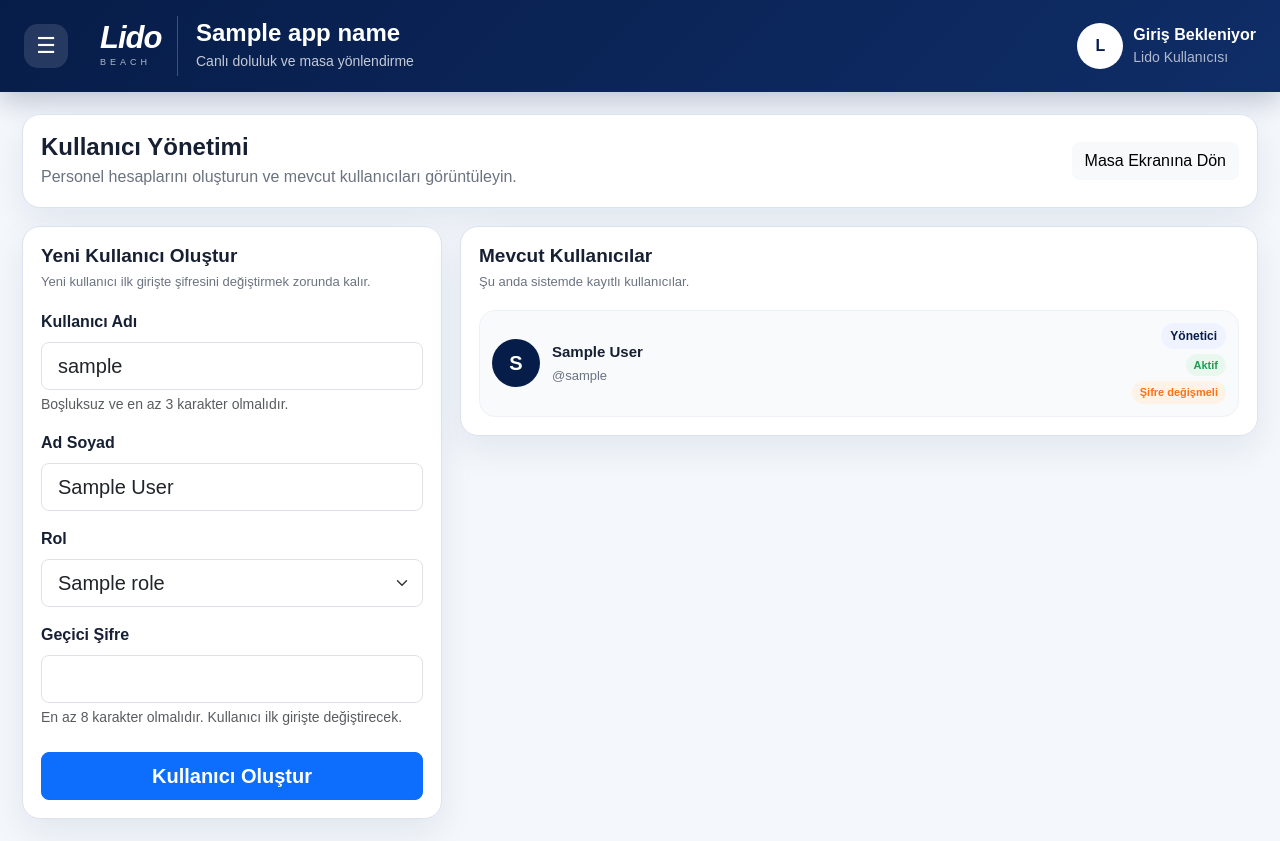
After one commit to musty7091/lido, a Flask app: template app/templates/admin/users.html in a window 1280 px wide. The commit adds this page. Run offline with Flask 3, Linux system fonts and the light colour scheme; tables that the repository leaves empty hold one stand-in row (values such as "Sample post"); the template is opened without the code that fills it: values that come from a table or form of the project are taken from there, most other values are stand-ins (such as "Sample title", 1, 10 or a date in 2020).

```diff
--- a/app/static/css/main.css
+++ b/app/static/css/main.css
@@ -1173,3 +1173,190 @@ body {
         display: none;
     }
 }
+
+.admin-page-header {
+    background: var(--lido-card);
+    border: 1px solid var(--lido-border);
+    border-radius: 18px;
+    box-shadow: var(--lido-shadow);
+    padding: 18px;
+    margin-bottom: 18px;
+    display: flex;
+    align-items: center;
+    justify-content: space-between;
+    gap: 16px;
+}
+
+.admin-page-header h2 {
+    margin: 0;
+    font-size: 24px;
+    font-weight: 850;
+    color: var(--lido-text);
+}
+
+.admin-page-header p {
+    margin: 4px 0 0;
+    color: var(--lido-muted);
+}
+
+.admin-users-grid {
+    display: grid;
+    grid-template-columns: minmax(320px, 420px) minmax(0, 1fr);
+    gap: 18px;
+    align-items: start;
+}
+
+.admin-form-card,
+.admin-list-card {
+    background: var(--lido-card);
+    border: 1px solid var(--lido-border);
+    border-radius: 18px;
+    box-shadow: var(--lido-shadow);
+    padding: 18px;
+}
+
+.admin-card-title {
+    margin-bottom: 18px;
+}
+
+.admin-card-title h3 {
+    margin: 0;
+    font-size: 19px;
+    font-weight: 850;
+    color: var(--lido-text);
+}
+
+.admin-card-title p {
+    margin: 4px 0 0;
+    color: var(--lido-muted);
+    font-size: 13px;
+}
+
+.admin-user-list {
+    display: grid;
+    gap: 10px;
+}
+
+.admin-user-row {
+    border: 1px solid #eef2f7;
+    background: #f8fafc;
+    border-radius: 16px;
+    padding: 12px;
+    display: grid;
+    grid-template-columns: 48px minmax(0, 1fr) auto;
+    gap: 12px;
+    align-items: center;
+}
+
+.admin-user-avatar {
+    width: 48px;
+    height: 48px;
+    border-radius: 999px;
+    background: var(--lido-navy);
+    color: #ffffff;
+    display: flex;
+    align-items: center;
+    justify-content: center;
+    font-weight: 850;
+    font-size: 20px;
+}
+
+.admin-user-main strong,
+.admin-user-main span {
+    display: block;
+}
+
+.admin-user-main strong {
+    font-size: 15px;
+    font-weight: 850;
+    color: var(--lido-text);
+}
+
+.admin-user-main span {
+    color: var(--lido-muted);
+    font-size: 13px;
+    margin-top: 2px;
+}
+
+.admin-user-meta {
+    display: flex;
+    align-items: flex-end;
+    flex-direction: column;
+    gap: 5px;
+}
+
+.admin-role-badge {
+    background: #eef3ff;
+    color: var(--lido-navy);
+    border-radius: 999px;
+    padding: 4px 9px;
+    font-size: 12px;
+    font-weight: 850;
+}
+
+.admin-status-active {
+    background: var(--lido-green-soft);
+    color: var(--lido-green);
+    border-radius: 999px;
+    padding: 3px 8px;
+    font-size: 11px;
+    font-weight: 850;
+}
+
+.admin-status-passive {
+    background: var(--lido-gray-soft);
+    color: var(--lido-muted);
+    border-radius: 999px;
+    padding: 3px 8px;
+    font-size: 11px;
+    font-weight: 850;
+}
+
+.admin-default-password {
+    background: var(--lido-orange-soft);
+    color: var(--lido-orange);
+    border-radius: 999px;
+    padding: 3px 8px;
+    font-size: 11px;
+    font-weight: 850;
+}
+
+.admin-empty-state {
+    border: 1px dashed var(--lido-border);
+    background: #f8fafc;
+    color: var(--lido-muted);
+    border-radius: 16px;
+    padding: 18px;
+    text-align: center;
+    font-weight: 700;
+}
+
+@media (max-width: 980px) {
+    .admin-users-grid {
+        grid-template-columns: 1fr;
+    }
+
+    .admin-page-header {
+        align-items: flex-start;
+        flex-direction: column;
+    }
+}
+
+@media (max-width: 620px) {
+    .admin-user-row {
+        grid-template-columns: 42px 1fr;
+    }
+
+    .admin-user-avatar {
+        width: 42px;
+        height: 42px;
+        font-size: 18px;
+    }
+
+    .admin-user-meta {
+        grid-column: 1 / -1;
+        align-items: flex-start;
+        flex-direction: row;
+        flex-wrap: wrap;
+    }
+}
--- /dev/null
+++ b/app/templates/admin/users.html
@@ -0,0 +1,127 @@
+{% extends "base.html" %}
+
+{% block content %}
+<section class="admin-page-header">
+    <div>
+        <h2>Kullanıcı Yönetimi</h2>
+        <p>Personel hesaplarını oluşturun ve mevcut kullanıcıları görüntüleyin.</p>
+    </div>
+
+    <a href="{{ url_for('index') }}" class="btn btn-light rounded-3">
+        Masa Ekranına Dön
+    </a>
+</section>
+
+<section class="admin-users-grid">
+    <div class="admin-form-card">
+        <div class="admin-card-title">
+            <h3>Yeni Kullanıcı Oluştur</h3>
+            <p>Yeni kullanıcı ilk girişte şifresini değiştirmek zorunda kalır.</p>
+        </div>
+
+        <form method="post" action="{{ url_for('admin.users') }}">
+            <input type="hidden" name="csrf_token" value="{{ csrf_token() }}">
+
+            <div class="mb-3">
+                <label class="form-label fw-semibold">Kullanıcı Adı</label>
+                <input
+                    type="text"
+                    name="username"
+                    class="form-control form-control-lg rounded-3"
+                    value="{{ form_values.username }}"
+                    autocomplete="off"
+                    required
+                >
+                <div class="form-text">
+                    Boşluksuz ve en az 3 karakter olmalıdır.
+                </div>
+            </div>
+
+            <div class="mb-3">
+                <label class="form-label fw-semibold">Ad Soyad</label>
+                <input
+                    type="text"
+                    name="full_name"
+                    class="form-control form-control-lg rounded-3"
+                    value="{{ form_values.full_name }}"
+                    autocomplete="off"
+                    required
+                >
+            </div>
+
+            <div class="mb-3">
+                <label class="form-label fw-semibold">Rol</label>
+                <select name="role" class="form-select form-select-lg rounded-3" required>
+                    {% for role in role_choices %}
+                    <option
+                        value="{{ role.value }}"
+                        {% if form_values.role == role.value %}selected{% endif %}
+                    >
+                        {{ role.label }}
+                    </option>
+                    {% endfor %}
+                </select>
+            </div>
+
+            <div class="mb-4">
+                <label class="form-label fw-semibold">Geçici Şifre</label>
+                <input
+                    type="password"
+                    name="password"
+                    class="form-control form-control-lg rounded-3"
+                    minlength="8"
+                    autocomplete="new-password"
+                    required
+                >
+                <div class="form-text">
+                    En az 8 karakter olmalıdır. Kullanıcı ilk girişte değiştirecek.
+                </div>
+            </div>
+
+            <button type="submit" class="btn btn-primary btn-lg w-100 rounded-3 fw-bold">
+                Kullanıcı Oluştur
+            </button>
+        </form>
+    </div>
+
+    <div class="admin-list-card">
+        <div class="admin-card-title">
+            <h3>Mevcut Kullanıcılar</h3>
+            <p>Şu anda sistemde kayıtlı kullanıcılar.</p>
+        </div>
+
+        <div class="admin-user-list">
+            {% for user in users %}
+            <div class="admin-user-row">
+                <div class="admin-user-avatar">
+                    {{ user.full_name[:1] | upper }}
+                </div>
+
+                <div class="admin-user-main">
+                    <strong>{{ user.full_name }}</strong>
+                    <span>@{{ user.username }}</span>
+                </div>
+
+                <div class="admin-user-meta">
+                    <span class="admin-role-badge">{{ user.role_label }}</span>
+
+                    {% if user.is_active %}
+                    <small class="admin-status-active">Aktif</small>
+                    {% else %}
+                    <small class="admin-status-passive">Pasif</small>
+                    {% endif %}
+
+                    {% if user.is_default_password %}
+                    <small class="admin-default-password">Şifre değişmeli</small>
+                    {% endif %}
+                </div>
+            </div>
+            {% else %}
+            <div class="admin-empty-state">
+                Henüz kullanıcı bulunmuyor.
+            </div>
+            {% endfor %}
+        </div>
+    </div>
+</section>
+{% endblock %}
--- a/app/templates/base.html
+++ b/app/templates/base.html
@@ -72,6 +72,18 @@
                                 <strong>{{ current_user.role_label }}</strong>
                             </div>
                         </div>
+
+                        {% if current_user.role == "admin" %}
+                        <div class="profile-menu-divider"></div>
+
+                        <a class="profile-menu-item" href="{{ url_for('admin.users') }}">
+                            <span>👥</span>
+                            <div>
+                                <strong>Kullanıcı Yönetimi</strong>
+                                <small>Personel hesapları oluştur</small>
+                            </div>
+                        </a>
+                        {% endif %}
 
                         <div class="profile-menu-divider"></div>
 
```
Also changed, not shown: app/admin.py (added, +163 -0 lines).
